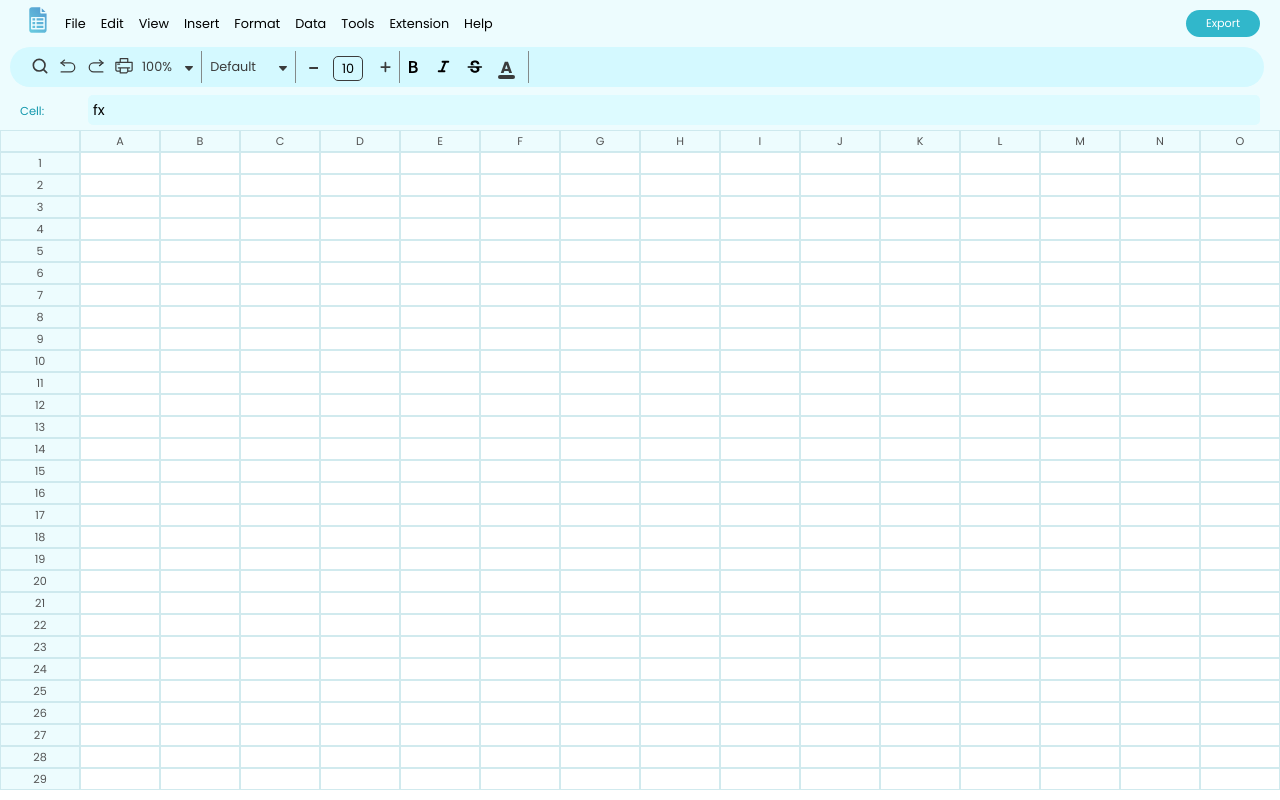
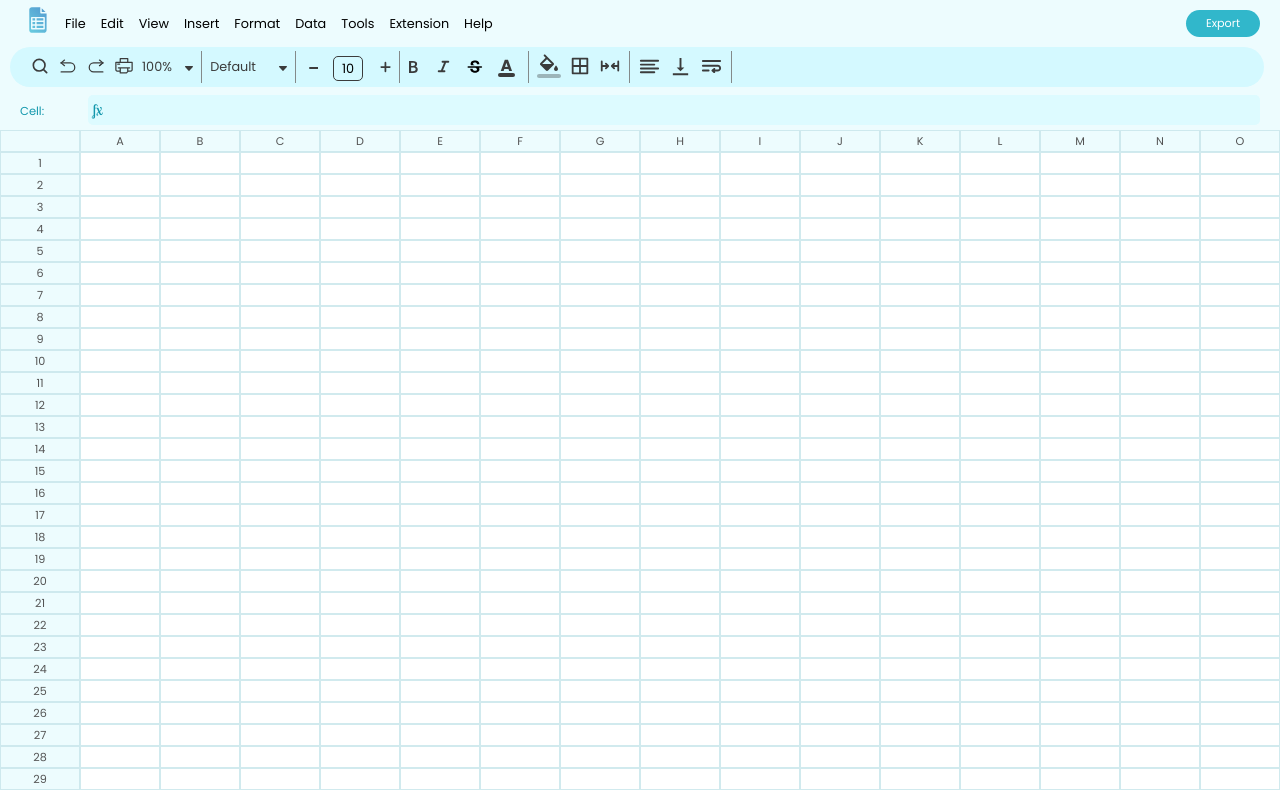
Before and after one commit to DEENOluwatobi/SpreadSheet, a plain HTML site: page index.html in a window 1280 px wide. Drawn offline with Linux system fonts and the light colour scheme.

Commit message:
added more icons

```diff
--- a/index.html
+++ b/index.html
@@ -75,10 +75,10 @@
 
                 <div class="forth-eng">
                     <div class="bold">
-                        <svg xmlns="http://www.w3.org/2000/svg" width="14" height="16" id="bold"><path fill-rule="evenodd" d="M1 2h3.83c2.48 0 4.3.75 4.3 2.95 0 1.14-.63 2.23-1.67 2.61v.06c1.33.3 2.3 1.23 2.3 2.86 0 2.39-1.97 3.52-4.61 3.52H1V2zm3.66 4.95c1.67 0 2.38-.66 2.38-1.69 0-1.17-.78-1.61-2.34-1.61H3.13v3.3h1.53zm.27 5.39c1.77 0 2.75-.64 2.75-1.98 0-1.27-.95-1.81-2.75-1.81h-1.8v3.8h1.8v-.01z"></path></svg>
+                        <svg xmlns="http://www.w3.org/2000/svg" width="14" height="16" fill="#3b3c3c" id="bold"><path fill-rule="evenodd" d="M1 2h3.83c2.48 0 4.3.75 4.3 2.95 0 1.14-.63 2.23-1.67 2.61v.06c1.33.3 2.3 1.23 2.3 2.86 0 2.39-1.97 3.52-4.61 3.52H1V2zm3.66 4.95c1.67 0 2.38-.66 2.38-1.69 0-1.17-.78-1.61-2.34-1.61H3.13v3.3h1.53zm.27 5.39c1.77 0 2.75-.64 2.75-1.98 0-1.27-.95-1.81-2.75-1.81h-1.8v3.8h1.8v-.01z"></path></svg>
                     </div>
                     <div class="italics">
-                        <svg xmlns="http://www.w3.org/2000/svg" data-name="Layer 1" width="23" height="23" viewBox="0 0 24 24" id="italic"><path d="M17,6H11a1,1,0,0,0,0,2h1.52l-3.2,8H7a1,1,0,0,0,0,2h6a1,1,0,0,0,0-2H11.48l3.2-8H17a1,1,0,0,0,0-2Z"></path></svg>
+                        <svg xmlns="http://www.w3.org/2000/svg" data-name="Layer 1" width="23" height="23" fill="#3b3c3c" viewBox="0 0 24 24" id="italic"><path d="M17,6H11a1,1,0,0,0,0,2h1.52l-3.2,8H7a1,1,0,0,0,0,2h6a1,1,0,0,0,0-2H11.48l3.2-8H17a1,1,0,0,0,0-2Z"></path></svg>
                     </div>
                     <div class="strikethrough">
                         <svg xmlns="http://www.w3.org/2000/svg" width="18" height="18" viewBox="0 0 22 22" id="strikethrough-s"><path fill="none" d="M0 0h24v24H0z"></path><path d="M14.59 7.52c0-.31-.05-.59-.15-.85-.09-.27-.24-.49-.44-.68-.2-.19-.45-.33-.75-.44-.3-.1-.66-.16-1.06-.16-.39 0-.74.04-1.03.13s-.53.21-.72.36c-.19.16-.34.34-.44.55-.1.21-.15.43-.15.66 0 .48.25.88.74 1.21.38.25.77.48 1.41.7H7.39c-.05-.08-.11-.17-.15-.25-.26-.48-.39-1.03-.39-1.67 0-.61.13-1.16.4-1.67.26-.5.63-.93 1.11-1.29.48-.35 1.05-.63 1.7-.83.66-.19 1.39-.29 2.18-.29.81 0 1.54.11 2.21.34.66.22 1.23.54 1.69.94.47.4.83.88 1.08 1.43s.38 1.15.38 1.81h-3.01M20 10H4c-.55 0-1 .45-1 1s.45 1 1 1h8.62c.18.07.4.14.55.2.37.17.66.34.87.51s.35.36.43.57c.07.2.11.43.11.69 0 .23-.05.45-.14.66-.09.2-.23.38-.42.53-.19.15-.42.26-.71.35-.29.08-.63.13-1.01.13-.43 0-.83-.04-1.18-.13s-.66-.23-.91-.42c-.25-.19-.45-.44-.59-.75s-.25-.76-.25-1.21H6.4c0 .55.08 1.13.24 1.58s.37.85.65 1.21c.28.35.6.66.98.92.37.26.78.48 1.22.65.44.17.9.3 1.38.39.48.08.96.13 1.44.13.8 0 1.53-.09 2.18-.28s1.21-.45 1.67-.79c.46-.34.82-.77 1.07-1.27s.38-1.07.38-1.71c0-.6-.1-1.14-.31-1.61-.05-.11-.11-.23-.17-.33H20c.55 0 1-.45 1-1V11c0-.55-.45-1-1-1z"></path></svg>
@@ -88,10 +88,39 @@
                         <span id="t-color"></span>
                     </div>
                 </div>
+
+                <div class="fifth-eng">
+                    <div class="fill">
+                        <svg xmlns="http://www.w3.org/2000/svg" width="24" height="24" viewBox="0 0 24 24" fill="#3b3c3c" id="fill-color"><path fill="none" d="M0 0h24v24H0V0z"></path><path d="M16.56 8.94L8.32.7C7.93.31 7.3.31 6.91.7c-.39.39-.39 1.02 0 1.41l1.68 1.68-5.15 5.15c-.59.59-.59 1.54 0 2.12l5.5 5.5c.29.29.68.44 1.06.44s.77-.15 1.06-.44l5.5-5.5c.59-.58.59-1.53 0-2.12zM5.21 10L10 5.21 14.79 10H5.21zM19 11.5s-2 2.17-2 3.5c0 1.1.9 2 2 2s2-.9 2-2c0-1.33-2-3.5-2-3.5z"></path><path fill-opacity=".36" d="M2 20h20c1.1 0 2 .9 2 2s-.9 2-2 2H2c-1.1 0-2-.9-2-2s.9-2 2-2z"></path></svg>
+                    </div>
+                    <div class="borders">
+                        <svg xmlns="http://www.w3.org/2000/svg" viewBox="0 0 24 24" width="22" height="22" fill="#3b3c3c" id="border"><path d="M20,3H4A1,1,0,0,0,3,4V20a1,1,0,0,0,1,1H20a1,1,0,0,0,1-1V4A1,1,0,0,0,20,3ZM11,19H5V13h6Zm0-8H5V5h6Zm8,8H13V13h6Zm0-8H13V5h6Z"></path></svg>
+                    </div>
+                    <div class="merge-cell">
+                        <svg xmlns="http://www.w3.org/2000/svg" viewBox="0 0 24 24" width="22" height="22" fill="#3b3c3c" id="horizontal-alignment"><path d="M10.71,11.29l-2.5-2.5a1,1,0,1,0-1.42,1.42l.8.79H4V7A1,1,0,0,0,2,7V17a1,1,0,0,0,2,0V13H7.59l-.8.79a1,1,0,0,0,0,1.42,1,1,0,0,0,1.42,0l2.5-2.5a1,1,0,0,0,.21-.33,1,1,0,0,0,0-.76A1,1,0,0,0,10.71,11.29ZM21,6a1,1,0,0,0-1,1v4H16.41l.8-.79a1,1,0,0,0-1.42-1.42l-2.5,2.5a1,1,0,0,0-.21.33,1,1,0,0,0,0,.76,1,1,0,0,0,.21.33l2.5,2.5a1,1,0,0,0,1.42,0,1,1,0,0,0,0-1.42l-.8-.79H20v4a1,1,0,0,0,2,0V7A1,1,0,0,0,21,6Z"></path></svg>
+                    </div>
+
+                </div>
+
+                <div class="sixth-eng">
+                    <div class="align">
+                        <svg xmlns="http://www.w3.org/2000/svg" width="23" height="23" viewBox="0 0 96 96" fill="#3b3c3c" id="align"><switch><g><path d="M12 28h72a4 4 0 0 0 0-8H12a4 4 0 0 0 0 8zm0 16h56a4 4 0 0 0 0-8H12a4 4 0 0 0 0 8zm72 8H12a4 4 0 0 0 0 8h72a4 4 0 0 0 0-8zM68 68H12a4 4 0 0 0 0 8h56a4 4 0 0 0 0-8z"></path></g></switch></svg>
+                    </div>
+                    <div class="vert-align">
+                        <svg xmlns="http://www.w3.org/2000/svg" width="23" height="23" viewBox="0 0 24 24" fill="#3b3c3c" id="vertical-align-bottom"><path fill="none" d="M0 0h24v24H0V0z"></path><path d="M16 13h-3V3h-2v10H8l4 4 4-4zM4 19v2h16v-2H4z"></path></svg>
+                    </div>
+                    <div class="text-wrap">
+                        <svg xmlns="http://www.w3.org/2000/svg" enable-background="new 0 0 24 24" width="23" height="23" fill="#3b3c3c" viewBox="0 0 24 24" id="word-wrap"><path d="M3,7.2h18c0.6,0,1-0.4,1-1s-0.4-1-1-1H3c-0.6,0-1,0.4-1,1S2.4,7.2,3,7.2z M9,15.2H3c-0.6,0-1,0.4-1,1s0.4,1,1,1h6
+                            c0.6,0,1-0.4,1-1S9.6,15.2,9,15.2z M18.5,10.2H3c-0.6,0-1,0.4-1,1s0.4,1,1,1h15.5c0.8,0,1.5,0.7,1.5,1.5s-0.7,1.5-1.5,1.5h-2.8
+                            c0.3-0.4,0.4-0.9,0-1.3c-0.4-0.4-1-0.5-1.4-0.1l-2,1.7c0,0-0.1,0.1-0.1,0.1c-0.4,0.4-0.3,1.1,0.1,1.4l2,1.7c0.2,0.1,0.4,0.2,0.6,0.2
+                            c0.3,0,0.6-0.1,0.8-0.4c0.3-0.4,0.3-0.9,0-1.3h2.8c1.9,0,3.5-1.6,3.5-3.5S20.4,10.2,18.5,10.2z"></path></svg>
+                    </div>
+                </div>
+
             </div>
         </div>
 
-        <div class="sheet">
+        <div class="cell-division">
             <div class="cell-line">
                 <div class="cell-container">
                     <div class="cell-num-status">
@@ -99,11 +128,14 @@
                         <span id="cell-status"></span>
                     </div>
                     <div class="cell-input">
-                        <span>fx</span>
+                        <span class="fx">fx</span>
                         <input type="text" name="" id="">
                     </div>
                 </div>
             </div>
+        </div>
+
+        <div class="sheet">
             <div id="spreadsheet-container"></div>
         </div>
         <script src="script.js"></script>
--- a/style.css
+++ b/style.css
@@ -1,4 +1,4 @@
-@import url('https://fonts.googleapis.com/css2?family=Barlow:wght@400;500;600;700&family=Nunito+Sans:opsz,wght@6..12,400;6..12,500;6..12,600;6..12,700;6..12,800&family=Poppins:wght@400;500;600;700;800&family=Ubuntu:wght@400;500;700&display=swap');
+@import url('https://fonts.googleapis.com/css2?family=Barlow:wght@400;500;600;700&family=Lobster+Two:ital,wght@0,400;0,700;1,400;1,700&family=Nunito+Sans:opsz,wght@6..12,400;6..12,500;6..12,600;6..12,700;6..12,800&family=Poppins:wght@400;500;600;700;800&family=Ubuntu:wght@400;500;700&display=swap');
 
 *{
     padding: 0;
@@ -60,10 +60,15 @@
     padding-top: 10px;
     height: 2.5em;
 }
+.cell-division{
+    position: fixed;
+    width: 100%;
+    margin-top: -40px;
+}
 .sheet{
     width: 100%;
     height: 100%;
-    margin-top: 90px;
+    margin-top: 130px;
     overflow: scroll;
 }
 .cell-row {
@@ -129,7 +134,9 @@
 }
 .first-eng,
 .second-eng,
-.forth-eng{
+.forth-eng,
+.fifth-eng,
+.sixth-eng{
     padding-top: 5px;
     padding-right: 8px;
     display: flex;
@@ -206,9 +213,9 @@
     flex-direction: column;
     font-weight: bold;
     line-height: 15px;
+    padding: 0 5px;
     padding-bottom: 5px;
     cursor: pointer;
-    padding: 0 5px;
 }
 #t-color{
     width: 17px;
@@ -216,3 +223,7 @@
     border-radius: 3px;
     background-color: #3b3c3c;
 }
+.fx{
+    font-family: 'Lobster Two', sans-serif;
+    color: rgb(18, 151, 172);
+}
```
